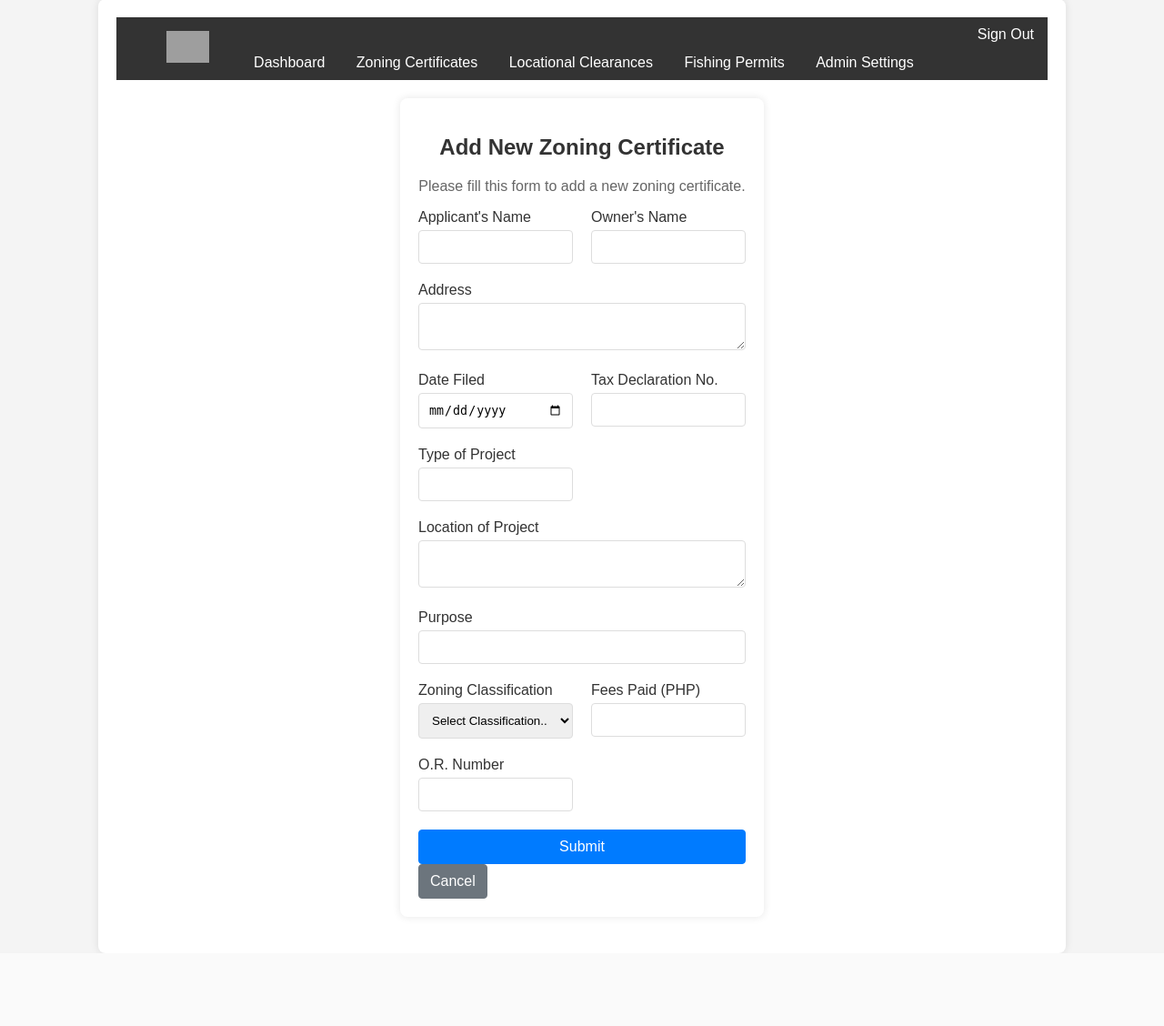
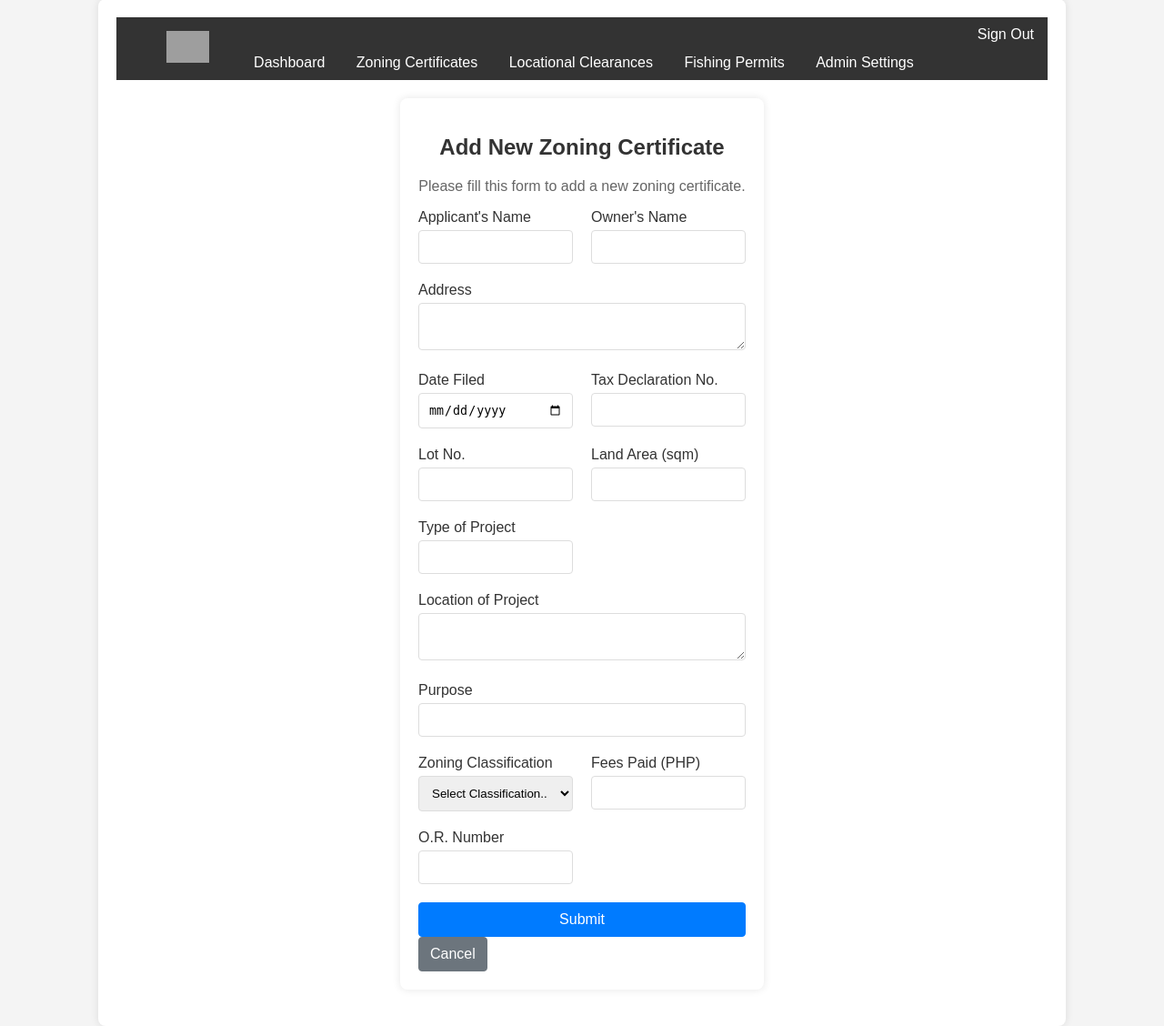
Before and after one commit to lxjaiji/zone, a PHP site: page /add_zoning.php in a window 1280 px wide. Shown: the part 21-1149 px from the top of the page at 91% size. Before the commit the page ends 1069 px from the top, so only its background shows below. Run offline with PHP 8.4, Linux system fonts and the light colour scheme; a user stored in the database is signed in; data comes from the database, SQL or seed files in the repository; grey boxes are pictures that could not be loaded.

Commit message:
feat: Add Lot No. and Land Area to Zoning Certificates
- Adds `lot_no` and `land_area` columns to the `zoning_certificates` table.
- Updates the `add_zoning.php` and `edit_zoning.php` forms and backend logic to include these new fields.
- Modifies the `view_zoning.php` and `print_zoning.php` templates to display the new data.

```diff
--- a/add_zoning.php
+++ b/add_zoning.php
@@ -123,14 +123,16 @@ if($_SERVER["REQUEST_METHOD"] == "POST"){
 
     // If no validation errors, proceed to generate certificate number and insert
     if(empty($errors)){
+        $lot_no = trim($_POST['lot_no']);
+        $land_area = trim($_POST['land_area']);
         $certificate_number = generateCertificateNumber($link);
 
-        $sql = "INSERT INTO zoning_certificates (applicant_name, owner_name, address, date_filed, issue_date, certificate_number, expiration_date, tax_declaration, project_type, project_location, purpose, zoning_classification, fees_paid, or_number, encoded_by_user_id) VALUES (?, ?, ?, ?, ?, ?, ?, ?, ?, ?, ?, ?, ?, ?, ?)";
+        $sql = "INSERT INTO zoning_certificates (applicant_name, owner_name, address, date_filed, issue_date, certificate_number, expiration_date, tax_declaration, lot_no, land_area, project_type, project_location, purpose, zoning_classification, fees_paid, or_number, encoded_by_user_id) VALUES (?, ?, ?, ?, ?, ?, ?, ?, ?, ?, ?, ?, ?, ?, ?, ?, ?)";
 
         if($stmt = mysqli_prepare($link, $sql)){
-            mysqli_stmt_bind_param($stmt, "ssssssssssssdsi",
+            mysqli_stmt_bind_param($stmt, "ssssssssssssssdssi",
                 $applicant_name, $owner_name, $address, $date_filed, $issue_date,
-                $certificate_number, $expiration_date, $tax_declaration, $project_type,
+                $certificate_number, $expiration_date, $tax_declaration, $lot_no, $land_area, $project_type,
                 $project_location, $purpose, $zoning_classification, $fees_paid,
                 $or_number, $encoded_by_user_id
             );
@@ -250,6 +252,14 @@ $zoning_classifications = ['Residential', 'Commercial', 'Agro-Industrial', 'Agri
                         <input type="text" name="tax_declaration" class="form-control" value="<?php echo htmlspecialchars($tax_declaration); ?>">
                     </div>
                     <div class="form-group">
+                        <label>Lot No.</label>
+                        <input type="text" name="lot_no" class="form-control" value="">
+                    </div>
+                    <div class="form-group">
+                        <label>Land Area (sqm)</label>
+                        <input type="text" name="land_area" class="form-control" value="">
+                    </div>
+                    <div class="form-group">
                         <label>Type of Project</label>
                         <input type="text" name="project_type" class="form-control <?php echo (!empty($errors['project_type'])) ? 'is-invalid' : ''; ?>" value="<?php echo htmlspecialchars($project_type); ?>" required>
                     </div>
--- /dev/null
+++ b/add_zoning_fields.sql
@@ -0,0 +1,5 @@
+-- This script adds new fields for Lot Number and Land Area to the zoning certificates.
+
+ALTER TABLE `zoning_certificates`
+ADD COLUMN `lot_no` VARCHAR(100) NULL AFTER `tax_declaration`,
+ADD COLUMN `land_area` VARCHAR(100) NULL AFTER `lot_no`;
--- a/view_zoning.php
+++ b/view_zoning.php
@@ -104,6 +104,8 @@ if ($certificate === null) {
                 <div class="detail-item"><strong>Expiration Date:</strong> <span><?php echo date("F j, Y", strtotime($certificate['expiration_date'])); ?></span></div>
 
                 <div class="detail-item"><strong>Tax Declaration No.:</strong> <span><?php echo htmlspecialchars($certificate['tax_declaration'] ?: 'N/A'); ?></span></div>
+                <div class="detail-item"><strong>Lot No.:</strong> <span><?php echo htmlspecialchars($certificate['lot_no'] ?: 'N/A'); ?></span></div>
+                <div class="detail-item"><strong>Land Area (sqm):</strong> <span><?php echo htmlspecialchars($certificate['land_area'] ?: 'N/A'); ?></span></div>
                 <div class="detail-item"><strong>Type of Project:</strong> <span><?php echo htmlspecialchars($certificate['project_type']); ?></span></div>
                 <div class="detail-item full-width"><strong>Location of Project:</strong> <span><?php echo nl2br(htmlspecialchars($certificate['project_location'])); ?></span></div>
 
```
Also changed, not shown: edit_zoning.php (+15 -4 lines), print_zoning.php (+8 -0 lines).
